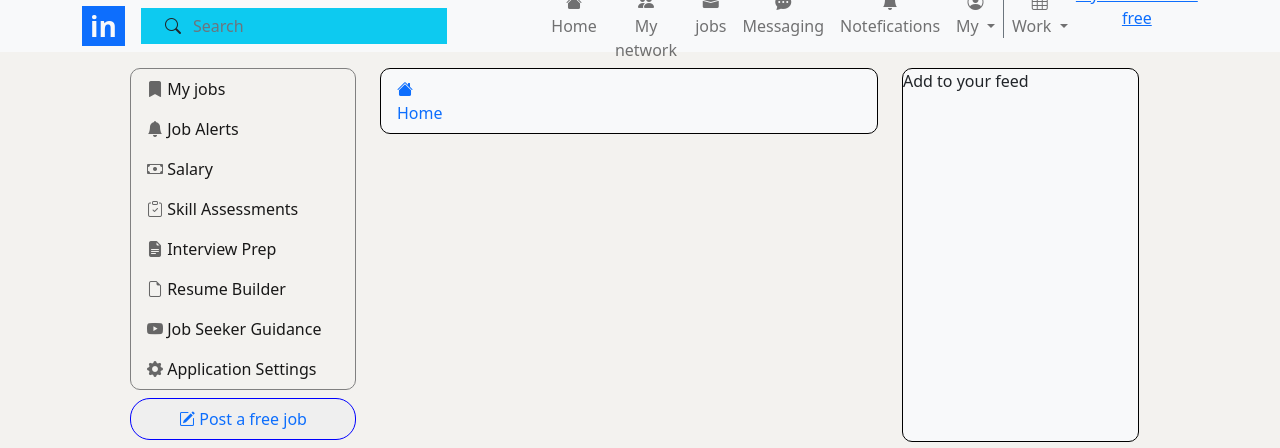
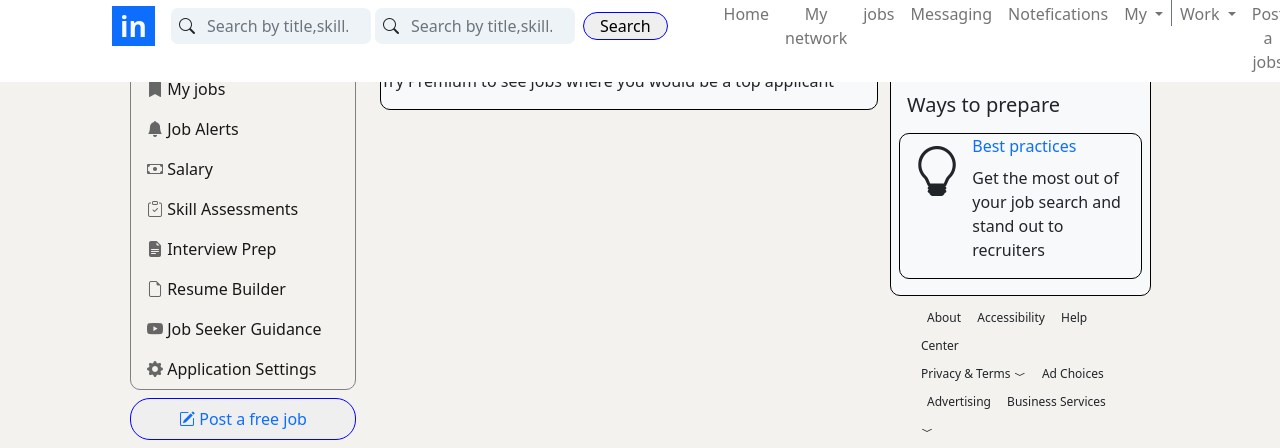
Before and after one commit to VoNo1412/BTL, a PHP site: page /login_jobs.html in a window 1280 px wide. Shown: the top 448 px of the page. Run offline with PHP 8.4, Linux system fonts and the light colour scheme; some libraries are stand-ins or nearby versions.

Commit message:
upload code js login-job

```diff
--- a/login_jobs.html
+++ b/login_jobs.html
@@ -1,5 +1,6 @@
 <!DOCTYPE html>
 <html lang="en">
+
 <head>
   <meta charset="UTF-8">
   <meta http-equiv="X-UA-Compatible" content="IE=edge">
@@ -11,17 +12,26 @@
     integrity="sha512-1fPmaHba3v4A7PaUsComSM4TBsrrRGs+/fv0vrzafQ+Rw+siILTiJa0NtFfvGeyY5E182SDTaF5PqP+XOHgJag=="
     crossorigin="anonymous" referrerpolicy="no-referrer" />
 </head>
+
 <body style="background-color: #f3f2ef;">
   <div class="header">
     <nav class="navbar navbar-expand-lg navbar-light bg-light" style="height: 52px; ">
-            <div class="container">
-              <a class="navbar-brand bg-primary fs-3 text-light px-2 fw-bold d-flex align-items-center" style="height: 40px;"
-                href="#">in</a>
-              <form class="d-flex align-items-center bg-info px-4 me-5">
-                <i class="bi bi-search "></i> <input class="form-control me-2 border-0 bg-info" type="search"
-                  placeholder="Search" aria-label="Search">
+      <div class="container-fluid" style="position: fixed;background-color: white;">
+        <div class="search d-flex  align-items-center" style="margin-left: 100px;">
+          <a class="navbar-brand bg-primary fs-3 text-light px-2 fw-bold d-flex align-items-center"
+            style="height: 40px;" href="#">in</a>
+          <form class="d-flex align-items-center ps-2 me-1"
+            style="background-color: #eef3f8;width: 200px;height: 36px; border-radius: 7px; ">
+            <i class="bi bi-search "></i> <input style="background-color: #eef3f8; border: none; padding-right:0;"
+              class="form-control me-2" type="search" placeholder="Search by title,skill..." aria-label="Search">
           </form>
-
+          <form class="d-flex align-items-center ps-2"
+            style="background-color: #eef3f8;width: 200px; height: 36px; border-radius : 7px;">
+            <i class="bi bi-search "></i> <input style="background-color: #eef3f8; border: none; padding-right:0;"
+              class="form-control me-2" type="search" placeholder="Search by title,skill..." aria-label="Search">
+          </form>
+          <button class="px-3 ms-2" style="border: 1px solid blue; border-radius: 20px;">Search</button>
+        </div>
         <div class="collapse navbar-collapse " id="navbarSupportedContent">
           <ul class="navbar-nav me-auto  " style="text-align: center; ">
             <li class="nav-item ms-5 ">
@@ -46,23 +56,16 @@
                 role="button" data-bs-toggle="MY" aria-expanded="false">
                 <i class="bi bi-person-circle"></i> <br> My
               </a>
-
-                    <ul class="dropdown-menu" aria-labelledby="navbarDropdown">
-                      <li><a class="dropdown-item" href="#">Action</a></li>
-                      <li><a class="dropdown-item" href="#">Another action</a></li>
-                      <li>
-                        <hr class="dropdown-divider">
             </li>
-                      <li><a class="dropdown-item" href="#">Something else here</a></li>
-                    </ul>
-                  </li>
+            <li class="nav-item ">
               <a class="nav-link dropdown-toggle" href="#" role="button" data-bs-toggle="MY" aria-expanded="false"
                 style="text-align: center;">
                 <i class="bi bi-table"></i> <br> Work
               </a>
-                  <a
-                    href="https://www.linkedin.com/premium/survey/?destRedirectURL=https%3A%2F%2Fwww.linkedin.com%2Ffeed%2F%3FshowPremiumWelcomeBanner%3Dtrue&upsellOrderOrigin=premium_nav_upsell_text">Try
-                    Premium for free</a>
+            </li>
+            <li class="nav-item">
+              <a class="nav-link" aria-current="page" href="#"><i class="bi bi-briefcase-fill"></i> <br> Post a jobs</a>
+            </li>
           </ul>
 
         </div>
@@ -74,55 +77,75 @@
     <div class="row px-5 mt-3">
 
       <div class="col-md-3" style="max-width: 250px;">
-            <div class="side-bar"style="border: 1px solid gray;border-radius: 10px ;overflow: hidden;  ">
-                <a class="nav-link " style="color: #000000E6;" aria-current="page" href="#"><i class="bi bi-bookmark-fill"style="color: #666;"></i>  My jobs</a>
-                <a class="nav-link " style="color: #000000E6;" aria-current="page" href="#"><i class="bi bi-bell-fill"style="color: #666;"></i>  Job Alerts</a>
-                <a class="nav-link " style="color: #000000E6;" aria-current="page" href="#"><i class="bi bi-cash"style="color: #666;"></i>  Salary</a>
-                <a class="nav-link " style="color: #000000E6;" aria-current="page" href="#"><i class="bi bi-clipboard-check"style="color: #666;"></i>  Skill Assessments</a>
-                <a class="nav-link " style="color: #000000E6;" aria-current="page" href="#"><i class="bi bi-file-earmark-text-fill"style="color: #666;"></i>  Interview Prep</a>
-                <a class="nav-link " style="color: #000000E6;" aria-current="page" href="#"><i class="bi bi-file-earmark"style="color: #666;"></i>  Resume Builder</a>
-                <a class="nav-link " style="color: #000000E6;" aria-current="page" href="#"><i class="bi bi-youtube"style="color: #666;"></i>  Job Seeker Guidance</a>
-                <a class="nav-link " style="color: #000000E6;" aria-current="page" href="#"><i class="bi bi-gear-fill"style="color: #666;"></i></i>  Application Settings</a>
+        <div class="side-bar" style="border: 1px solid gray;border-radius: 10px ;overflow: hidden;  ">
+          <a class="nav-link " style="color: #000000E6;" aria-current="page" href="#"><i class="bi bi-bookmark-fill"
+              style="color: #666;"></i> My jobs</a>
+          <a class="nav-link " style="color: #000000E6;" aria-current="page" href="#"><i class="bi bi-bell-fill"
+              style="color: #666;"></i> Job Alerts</a>
+          <a class="nav-link " style="color: #000000E6;" aria-current="page" href="#"><i class="bi bi-cash"
+              style="color: #666;"></i> Salary</a>
+          <a class="nav-link " style="color: #000000E6;" aria-current="page" href="#"><i class="bi bi-clipboard-check"
+              style="color: #666;"></i> Skill Assessments</a>
+          <a class="nav-link " style="color: #000000E6;" aria-current="page" href="#"><i
+              class="bi bi-file-earmark-text-fill" style="color: #666;"></i> Interview Prep</a>
+          <a class="nav-link " style="color: #000000E6;" aria-current="page" href="#"><i class="bi bi-file-earmark"
+              style="color: #666;"></i> Resume Builder</a>
+          <a class="nav-link " style="color: #000000E6;" aria-current="page" href="#"><i class="bi bi-youtube"
+              style="color: #666;"></i> Job Seeker Guidance</a>
+          <a class="nav-link " style="color: #000000E6;" aria-current="page" href="#"><i class="bi bi-gear-fill"
+              style="color: #666;"></i></i> Application Settings</a>
         </div>
-            <button class="nav-link mt-2 " style="border: 1px solid blue;border-radius: 20px; width: 100%;" aria-current="page" href="#"><i class="bi bi-pencil-square"></i>  Post a free job</button>
+        <button class="nav-link mt-2 " style="border: 1px solid blue;border-radius: 20px; width: 100%;"
+          aria-current="page" href="#"><i class="bi bi-pencil-square"></i> Post a free job</button>
       </div>
 
 
       <div class="col-md-6">
-            <div class="content-header bg-light"style="border: 1px solid black;  border-radius: 10px; overflow: hidden;">
-                <a class="nav-link " aria-current="page" href="#"><i class="bi bi-house-fill"></i> <br> Home</a>
+        <div class="content-header bg-light" style="border: 1px solid black;  border-radius: 10px; overflow: hidden;">
+          <p>Try Premium to see jobs where you would be a top applicant</p>
         </div>
 
       </div>
 
-          <div class="col-md-3" >
-            <div class="list-people bg-light"style="height: 374px; border: 1px solid black; border-radius: 10px;">
-              Add to your feed
+      <div class="col-md-3" style="padding: 0;">
+        <div class="list-people bg-light" style="border: 1px solid black; border-radius: 10px;">
+          <h5 class="mt-4 mx-3">Ways to prepare</h5>
+          <div class="keeps">
+            <div class="row" style="max-width: 100%; border: 1px solid black; border-radius: 10px;margin: 16px 8px;">
+              <div class="col-md-3">
+                <i style="font-size: 50px;" class="bi bi-lightbulb"></i>
               </div>
-            <div class="img-dreamjob mt-md-2" style=" border: 1px solid black; border-radius: 10px;overflow: hidden;max-width: 100%;">
-              <img src="https://static-exp1.licdn.com/scds/common/u/images/promo/ads/li_evergreen_jobs_ad_300x250_v1.jpg" alt="">
+              <div class="col-md-9">
+                <a href="" style="text-decoration: none;">Best practices</a>
+                <p class="mt-2">Get the most out of your job search and stand out to recruiters</p>
               </div>
-            <div class="footer" style="margin: 8px 1px;background-color: #f3f2ef;">
-              <ul style="font-size: 12px;">
-                <li style="padding: 6px">About</li>
-                <li style="padding: 6px">Accessibility</li>
-                <li style="padding: 6px">Help Center</li>
-                <li style="padding: 6px">Privacy & Terms <i class="bi bi-chevron-compact-down"></i></li>
-                <li style="padding: 6px">Ad Choices</li>
-                <li style="padding: 6px">Advertising</li>
-                <li style="padding: 6px">Business Services<i class="bi bi-chevron-compact-down"></i></li>
-                <li style="padding: 6px">Get the LinkedIn app</li>
-                <li style="padding: 6px">More</li>
+            </div>
+          </div>
+        </div>
+        <div class="footer">
+          <div style=" margin: 8px 1px;text-decoration: 1px solid blue;">
+            <ul style="list-style-type: none; padding-left: 30px;padding-right: 30px; ">
+              <a style=" padding: 6px;font-size: 12px; line-height: 28px;">About</a>
+              <a style="padding: 6px;font-size: 12px; line-height: 28px;">Accessibility</a>
+              <a style="padding: 6px;font-size: 12px; line-height: 28px;;">Help Center</a>
+              <a style="padding: 6px;font-size: 12px; line-height: 28px;"> <br> Privacy & Terms <i
+                  class="bi bi-chevron-compact-down" style="font-size: 12px;"></i></a>
+              <a style="padding: 6px;font-size: 12px; line-height: 28px;">Ad Choices</a>
+              <a style="padding: 6px;font-size: 12px; line-height: 28px;">Advertising</a>
+              <a style="padding: 6px;font-size: 12px; line-height: 28px;">Business Services<i
+                  class="bi bi-chevron-compact-down" style="font-size: 12px; "></i></a>
+              <a style="padding: 6px;font-size: 12px; line-height: 28px;"> <br> Get the LinkedIn app</a>
+              <a style="padding: 6px;font-size: 12px; line-height: 28px;">More</a>
             </ul>
           </div>
-            <div class="sub-logo d-flex">
-              <li >
+          <div class="sub-logo d-flex ms-4" style="list-style-type: none;">
+
             <div class="sub-logo-text d-flex" style="font-size: 12px;">
               <h6 class="logo-text" style="color: blue;">Linked</h6>
-                    <h6 class="logo-in ms-1" style="background-color: blueviolet;font-weight: 700;">in</h6>
+              <h6 class="logo-in ms-1" style="background-color: blueviolet;font-weight: 700;padding: 0 4px;">in</h6>
+              <p style="font-size: 12px;">LinkedIn Corporation © 2021</p>
             </div>
-            </li>
-            <p style="font-size: 12px; margin-top: 8px;">LinkedIn Corporation © 2021</p>
+          </div>
         </div>
       </div>
     </div>
@@ -133,4 +156,5 @@
   <script src="./JS/app.js"></script>
   <script src="./JS/bootstrap.bundle.min.js"></script>
 </body>
+
 </html>
```
Also changed, not shown: CSS/login_mynetwork.css (+60 -0 lines), login_mynetwwork.html (+26 -19 lines). Lines whose indentation alone changed are shown as unchanged.
